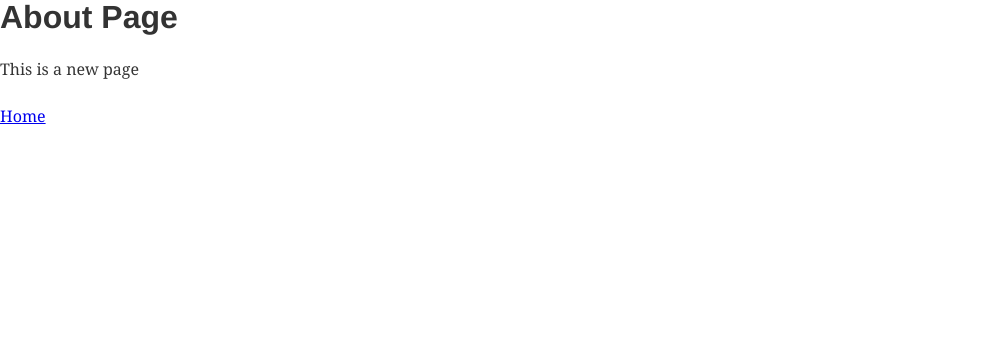
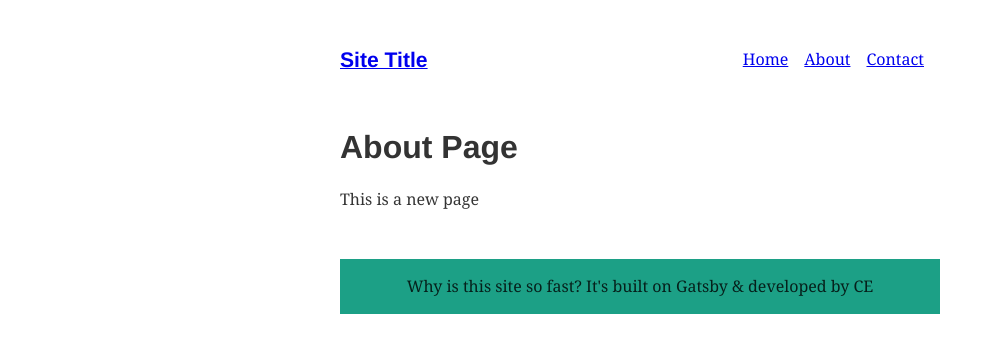
Before and after one commit to chewdev/gatsby-practice, a Gatsby site: page /about in a window 1280 px wide. Shown: the whole page, without its empty margins (0-1003 px from the left). Built offline with nearby package versions, Linux system fonts and the light colour scheme; Gatsby itself is replaced by a stand-in of ours.

Commit message:
Wrap in Container and remove redundant Links

```diff
--- a/src/pages/about.js
+++ b/src/pages/about.js
@@ -1,13 +1,12 @@
 import React from "react";
-import { Link } from "gatsby";
 import Header from "../components/header";
+import Container from "../components/container";
 
 export default () => {
   return (
-    <div>
+    <Container>
       <Header text="About Page" />
       <p>This is a new page</p>
-      <Link to="/">Home</Link>
-    </div>
+    </Container>
   );
 };
```
Also changed, not shown: src/pages/contact.js (+3 -4 lines).
